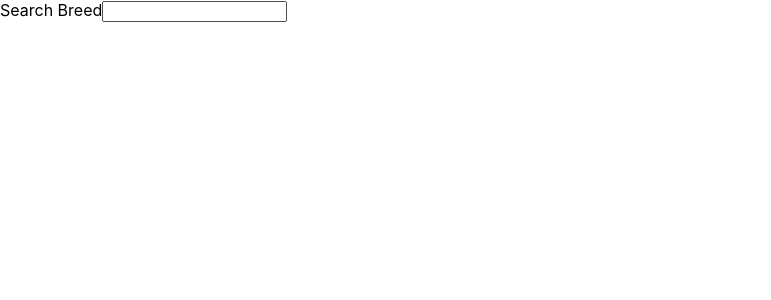
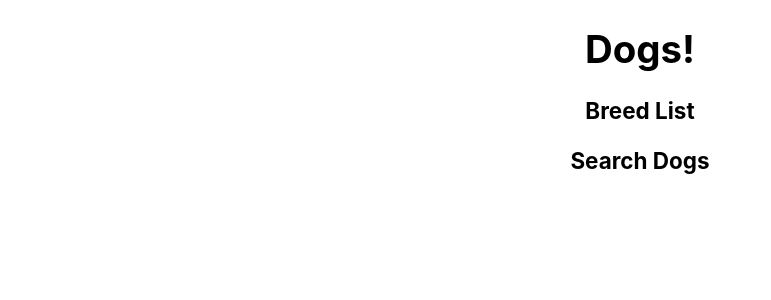
Before and after one commit to nprasad2077/React-Dog-App, a React (Create React App) app in the folder name-of-your-dog-app-project/: page / in a window 1280 px wide. Shown: the top 300 px of the page, without its empty margins (0-771 px from the left). Built offline with nearby package versions, Linux system fonts and the light colour scheme; no server answers; the HTML template or start-up script is replaced by a standard one.

Commit message:
MVP complete

```diff
--- a/name-of-your-dog-app-project/src/App.js
+++ b/name-of-your-dog-app-project/src/App.js
@@ -3,18 +3,38 @@ import logo from './logo.svg';
 import DogData from './components/DogData';
 import BreedList from './components/BreedList';
 import BreedForm from './components/BreedForm';
+import { useState, useEffect } from 'react';
+import axios from 'axios';
+import Header from './components/Header';
 
 function App() {
+  const [randomDog, setRandomDog] = useState();
+  const [randomDogBreed, setRandomDogBreed] = useState();
+  const [currentView, setCurrentView] = useState();
 
+  const setView = str => {
+    setCurrentView(str)
+  }
 
+  const getRandomDog = () => {
+    randomDogBreed &&
+    axios.get(`https://dog.ceo/api/breed/${randomDogBreed}/images/random`)
+      .then(res => setRandomDog(res.data.message))
+      .catch(err => alert('that breed does not exist'))
+  }
 
+  useEffect(() => {
+    getRandomDog()
+  }, [randomDogBreed])
 
 
   return (
     <div>
       {/* <DogData /> */}
-      <BreedList />
-      <BreedForm />
+      <Header setView={setView} />
+      {/* <BreedList /> */}
+      {/* <BreedForm randomDog={randomDog} randomDogBreed={randomDogBreed} getRandomDog={getRandomDog} setRandomDogBreed={setRandomDogBreed} /> */}
+      {currentView === 'Search Dogs' ? <BreedForm randomDog={randomDog} randomDogBreed={randomDogBreed} getRandomDog={getRandomDog} setRandomDogBreed={setRandomDogBreed} /> : <BreedList />}
 
 
     </div>
--- a/name-of-your-dog-app-project/src/components/BreedForm.js
+++ b/name-of-your-dog-app-project/src/components/BreedForm.js
@@ -1,21 +1,35 @@
-import React from 'react'
+import React, { useTransition } from 'react'
 import { useState } from 'react'
 
-function BreedForm() {
+function BreedForm({setRandomDogBreed, getRandomDog, randomDog}) {
     const [form, setForm] = useState('');
+    const [randomBreedInput, setRandomBreedInput] = useState('');
 
+    const handleChange = (e) => {
+        setRandomBreedInput(e.target.value)
+    }
+
+    const handleSubmit = () => {
+        setRandomDogBreed(randomBreedInput)
+        getRandomDog()
+    }
 
 
 
   return (
     <div>
-        <label>
-        Search Breed
+        {/* <label>
+        Search Breed:{' '}
         <input value={form} onChange={e => setForm(e.target.value)}/>
         </label>
         <p>
             {form}
-        </p>
+        </p> */}
+        <div className='realForm'>
+            <input type='text' onChange={handleChange}></input>
+            <button onClick={handleSubmit}>Submit</button>
+        </div>
+        {randomDog && <img className='image' src={randomDog}></img>}
     </div>
   )
 }
--- /dev/null
+++ b/name-of-your-dog-app-project/src/components/Header.js
@@ -0,0 +1,15 @@
+import React from 'react'
+
+function Header({setView}) {
+  return (
+    <div className='header'>
+        <h1>Dogs!</h1>
+        <nav>
+            <h3 onClick={() => {setView('Breed List')}}>Breed List</h3>
+            <h3 onClick={() => {setView('Search Dogs')}}>Search Dogs</h3>
+        </nav>
+    </div>
+  )
+}
+
+export default Header
--- a/name-of-your-dog-app-project/src/index.css
+++ b/name-of-your-dog-app-project/src/index.css
@@ -11,3 +11,18 @@ code {
   font-family: source-code-pro, Menlo, Monaco, Consolas, 'Courier New',
     monospace;
 }
+
+.header {
+  font-size: larger;
+  text-align: center;
+}
+.realForm {
+  text-align: center;
+  margin: 20px;
+}
+
+.image {
+  margin: auto;
+  height: 100%;
+  width: 100%;
+}
```
Also changed, not shown: name-of-your-dog-app-project/src/components/BreedList.js (+0 -10 lines).
